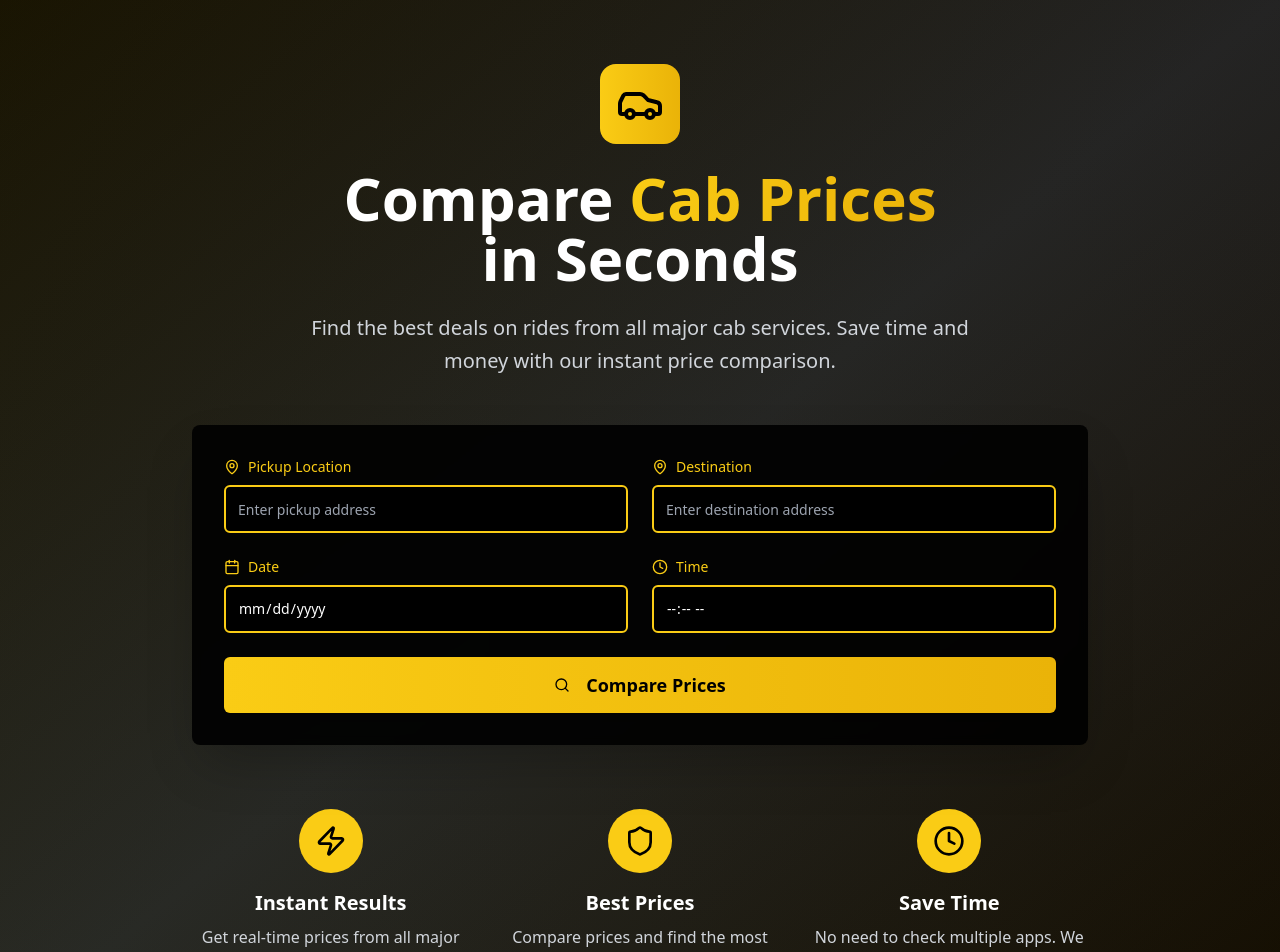
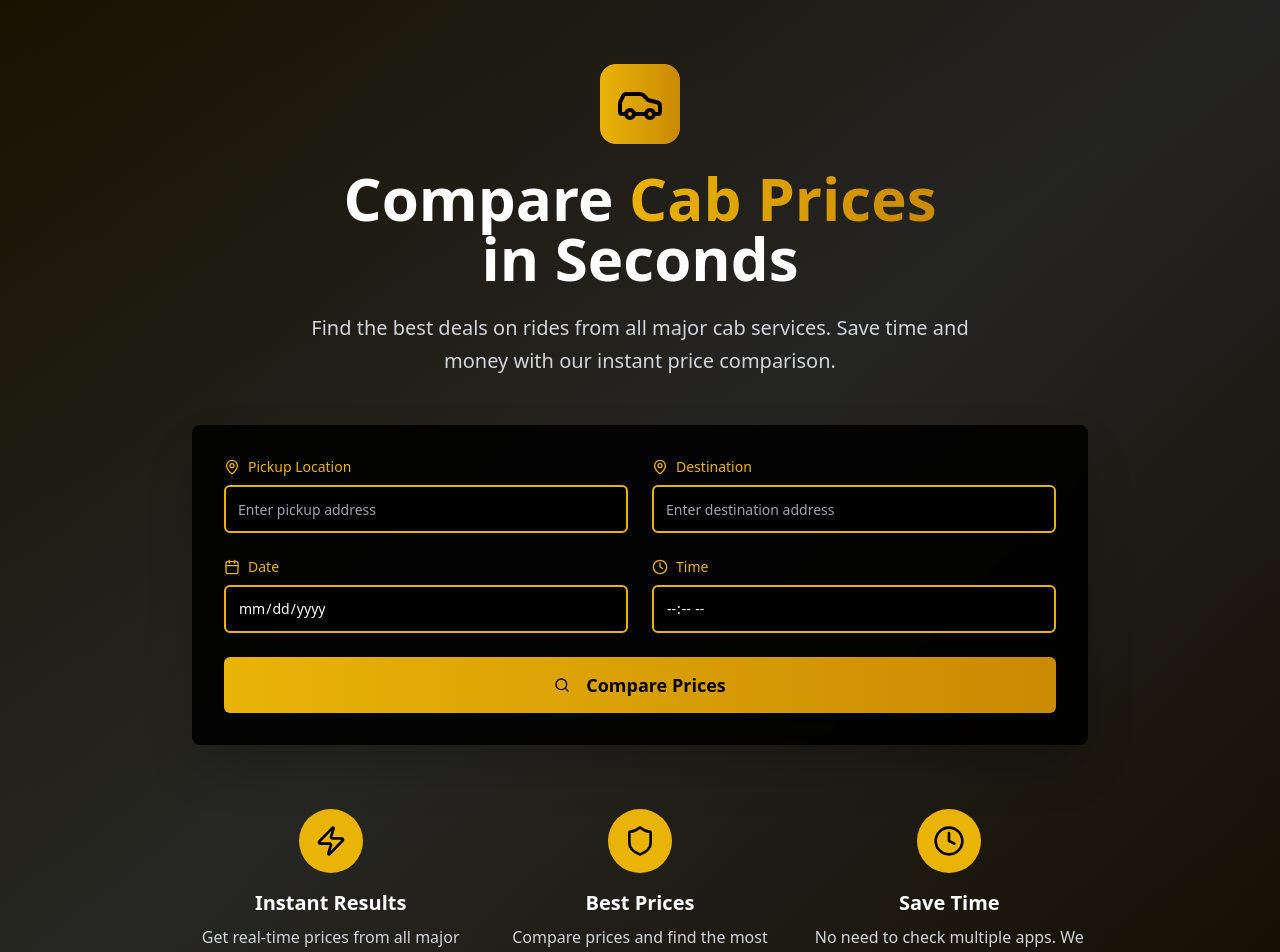
Before and after one commit to Devaryaa/cab-fare-finder-backend, a React (Vite) app: page / in a window 1280 px wide. Shown: the top 952 px of the page. Built offline with nearby package versions, Linux system fonts and the light colour scheme.

Commit message:
Adjust yellow color
Slightly darken the yellow color used in the theme.

```diff
--- a/src/components/PriceComparison.tsx
+++ b/src/components/PriceComparison.tsx
@@ -20,37 +20,37 @@ const PriceComparison = ({ services, onSelectService }: PriceComparisonProps) =>
     <div className="w-full max-w-6xl mx-auto space-y-8">
       {/* Stats Section */}
       <div className="grid grid-cols-1 md:grid-cols-3 gap-6">
-        <div className="bg-gradient-to-br from-black to-gray-900 p-6 rounded-2xl border border-yellow-400">
+        <div className="bg-gradient-to-br from-black to-gray-900 p-6 rounded-2xl border border-yellow-500">
           <div className="flex items-center space-x-3">
-            <div className="bg-yellow-400 p-3 rounded-full">
+            <div className="bg-yellow-500 p-3 rounded-full">
               <TrendingDown className="h-6 w-6 text-black" />
             </div>
             <div>
-              <p className="text-sm font-medium text-yellow-400">Best Price</p>
+              <p className="text-sm font-medium text-yellow-500">Best Price</p>
               <p className="text-2xl font-bold text-white">${cheapestPrice}</p>
             </div>
           </div>
         </div>
 
-        <div className="bg-gradient-to-br from-black to-gray-900 p-6 rounded-2xl border border-yellow-400">
+        <div className="bg-gradient-to-br from-black to-gray-900 p-6 rounded-2xl border border-yellow-500">
           <div className="flex items-center space-x-3">
-            <div className="bg-yellow-400 p-3 rounded-full">
+            <div className="bg-yellow-500 p-3 rounded-full">
               <Clock className="h-6 w-6 text-black" />
             </div>
             <div>
-              <p className="text-sm font-medium text-yellow-400">Fastest Pickup</p>
+              <p className="text-sm font-medium text-yellow-500">Fastest Pickup</p>
               <p className="text-2xl font-bold text-white">{fastestService.estimatedTime}</p>
             </div>
           </div>
         </div>
 
-        <div className="bg-gradient-to-br from-black to-gray-900 p-6 rounded-2xl border border-yellow-400">
+        <div className="bg-gradient-to-br from-black to-gray-900 p-6 rounded-2xl border border-yellow-500">
           <div className="flex items-center space-x-3">
-            <div className="bg-yellow-400 p-3 rounded-full">
+            <div className="bg-yellow-500 p-3 rounded-full">
               <Award className="h-6 w-6 text-black" />
             </div>
             <div>
-              <p className="text-sm font-medium text-yellow-400">Options Found</p>
+              <p className="text-sm font-medium text-yellow-500">Options Found</p>
               <p className="text-2xl font-bold text-white">{services.length}</p>
             </div>
           </div>
@@ -60,7 +60,7 @@ const PriceComparison = ({ services, onSelectService }: PriceComparisonProps) =>
       {/* Results Header */}
       <div className="text-center">
         <h2 className="text-3xl font-bold text-white mb-2">Available Rides</h2>
-        <p className="text-yellow-400">Compare prices and choose the best option for your trip</p>
+        <p className="text-yellow-500">Compare prices and choose the best option for your trip</p>
       </div>
 
       {/* Service Cards */}
--- a/src/components/SearchForm.tsx
+++ b/src/components/SearchForm.tsx
@@ -35,8 +35,8 @@ const SearchForm = ({ onSearch }: SearchFormProps) => {
         <form onSubmit={handleSubmit} className="space-y-6">
           <div className="grid grid-cols-1 md:grid-cols-2 gap-6">
             <div className="space-y-2">
-              <label className="text-sm font-medium text-yellow-400 flex items-center gap-2">
-                <MapPin className="h-4 w-4 text-yellow-400" />
+              <label className="text-sm font-medium text-yellow-500 flex items-center gap-2">
+                <MapPin className="h-4 w-4 text-yellow-500" />
                 Pickup Location
               </label>
               <Input
@@ -44,14 +44,14 @@ const SearchForm = ({ onSearch }: SearchFormProps) => {
                 placeholder="Enter pickup address"
                 value={formData.pickup}
                 onChange={(e) => setFormData({ ...formData, pickup: e.target.value })}
-                className="h-12 text-lg border-2 border-yellow-400 focus:border-yellow-300 transition-colors bg-black text-white placeholder:text-gray-400"
+                className="h-12 text-lg border-2 border-yellow-500 focus:border-yellow-400 transition-colors bg-black text-white placeholder:text-gray-400"
                 required
               />
             </div>
 
             <div className="space-y-2">
-              <label className="text-sm font-medium text-yellow-400 flex items-center gap-2">
-                <MapPin className="h-4 w-4 text-yellow-400" />
+              <label className="text-sm font-medium text-yellow-500 flex items-center gap-2">
+                <MapPin className="h-4 w-4 text-yellow-500" />
                 Destination
               </label>
               <Input
@@ -59,7 +59,7 @@ const SearchForm = ({ onSearch }: SearchFormProps) => {
                 placeholder="Enter destination address"
                 value={formData.destination}
                 onChange={(e) => setFormData({ ...formData, destination: e.target.value })}
-                className="h-12 text-lg border-2 border-yellow-400 focus:border-yellow-300 transition-colors bg-black text-white placeholder:text-gray-400"
+                className="h-12 text-lg border-2 border-yellow-500 focus:border-yellow-400 transition-colors bg-black text-white placeholder:text-gray-400"
                 required
               />
             </div>
@@ -67,29 +67,29 @@ const SearchForm = ({ onSearch }: SearchFormProps) => {
 
           <div className="grid grid-cols-1 md:grid-cols-2 gap-6">
             <div className="space-y-2">
-              <label className="text-sm font-medium text-yellow-400 flex items-center gap-2">
-                <Calendar className="h-4 w-4 text-yellow-400" />
+              <label className="text-sm font-medium text-yellow-500 flex items-center gap-2">
+                <Calendar className="h-4 w-4 text-yellow-500" />
                 Date
               </label>
               <Input
                 type="date"
                 value={formData.date}
                 onChange={(e) => setFormData({ ...formData, date: e.target.value })}
-                className="h-12 text-lg border-2 border-yellow-400 focus:border-yellow-300 transition-colors bg-black text-white"
+                className="h-12 text-lg border-2 border-yellow-500 focus:border-yellow-400 transition-colors bg-black text-white"
                 required
               />
             </div>
 
             <div className="space-y-2">
-              <label className="text-sm font-medium text-yellow-400 flex items-center gap-2">
-                <Clock className="h-4 w-4 text-yellow-400" />
+              <label className="text-sm font-medium text-yellow-500 flex items-center gap-2">
+                <Clock className="h-4 w-4 text-yellow-500" />
                 Time
               </label>
               <Input
                 type="time"
                 value={formData.time}
                 onChange={(e) => setFormData({ ...formData, time: e.target.value })}
-                className="h-12 text-lg border-2 border-yellow-400 focus:border-yellow-300 transition-colors bg-black text-white"
+                className="h-12 text-lg border-2 border-yellow-500 focus:border-yellow-400 transition-colors bg-black text-white"
                 required
               />
             </div>
@@ -97,7 +97,7 @@ const SearchForm = ({ onSearch }: SearchFormProps) => {
 
           <Button
             type="submit"
-            className="w-full h-14 text-lg font-semibold bg-gradient-to-r from-yellow-400 to-yellow-500 hover:from-yellow-500 hover:to-yellow-600 text-black transition-all duration-300 transform hover:scale-105 shadow-lg"
+            className="w-full h-14 text-lg font-semibold bg-gradient-to-r from-yellow-500 to-yellow-600 hover:from-yellow-600 hover:to-yellow-700 text-black transition-all duration-300 transform hover:scale-105 shadow-lg"
           >
             <Search className="mr-2 h-5 w-5" />
             Compare Prices
--- a/src/pages/Index.tsx
+++ b/src/pages/Index.tsx
@@ -39,16 +39,16 @@ const Index = () => {
     <div className="min-h-screen bg-gradient-to-br from-black via-gray-900 to-black">
       {/* Hero Section */}
       <div className="relative overflow-hidden">
-        <div className="absolute inset-0 bg-gradient-to-r from-yellow-400/10 to-yellow-600/10"></div>
+        <div className="absolute inset-0 bg-gradient-to-r from-yellow-500/10 to-yellow-600/10"></div>
         <div className="relative container mx-auto px-4 py-16">
           <div className="text-center mb-12">
             <div className="flex justify-center mb-6">
-              <div className="bg-gradient-to-r from-yellow-400 to-yellow-500 p-4 rounded-2xl">
+              <div className="bg-gradient-to-r from-yellow-500 to-yellow-600 p-4 rounded-2xl">
                 <Car className="h-12 w-12 text-black" />
               </div>
             </div>
             <h1 className="text-5xl md:text-6xl font-bold text-white mb-6 leading-tight">
-              Compare <span className="bg-gradient-to-r from-yellow-400 to-yellow-500 bg-clip-text text-transparent">Cab Prices</span>
+              Compare <span className="bg-gradient-to-r from-yellow-500 to-yellow-600 bg-clip-text text-transparent">Cab Prices</span>
               <br />
               in Seconds
             </h1>
@@ -66,7 +66,7 @@ const Index = () => {
           {!hasSearched && (
             <div className="grid grid-cols-1 md:grid-cols-3 gap-8 max-w-4xl mx-auto">
               <div className="text-center">
-                <div className="bg-yellow-400 p-4 rounded-full w-16 h-16 mx-auto mb-4 flex items-center justify-center">
+                <div className="bg-yellow-500 p-4 rounded-full w-16 h-16 mx-auto mb-4 flex items-center justify-center">
                   <Zap className="h-8 w-8 text-black" />
                 </div>
                 <h3 className="text-xl font-semibold text-white mb-2">Instant Results</h3>
@@ -74,7 +74,7 @@ const Index = () => {
               </div>
 
               <div className="text-center">
-                <div className="bg-yellow-400 p-4 rounded-full w-16 h-16 mx-auto mb-4 flex items-center justify-center">
+                <div className="bg-yellow-500 p-4 rounded-full w-16 h-16 mx-auto mb-4 flex items-center justify-center">
                   <Shield className="h-8 w-8 text-black" />
                 </div>
                 <h3 className="text-xl font-semibold text-white mb-2">Best Prices</h3>
@@ -82,7 +82,7 @@ const Index = () => {
               </div>
 
               <div className="text-center">
-                <div className="bg-yellow-400 p-4 rounded-full w-16 h-16 mx-auto mb-4 flex items-center justify-center">
+                <div className="bg-yellow-500 p-4 rounded-full w-16 h-16 mx-auto mb-4 flex items-center justify-center">
                   <Clock className="h-8 w-8 text-black" />
                 </div>
                 <h3 className="text-xl font-semibold text-white mb-2">Save Time</h3>
@@ -97,7 +97,7 @@ const Index = () => {
       {isLoading && (
         <div className="container mx-auto px-4 py-16">
           <div className="text-center">
-            <div className="animate-spin rounded-full h-16 w-16 border-4 border-yellow-400 border-t-transparent mx-auto mb-4"></div>
+            <div className="animate-spin rounded-full h-16 w-16 border-4 border-yellow-500 border-t-transparent mx-auto mb-4"></div>
             <h2 className="text-2xl font-semibold text-white mb-2">Searching for the best rides...</h2>
             <p className="text-gray-300">Comparing prices from all available services</p>
           </div>
```
Also changed, not shown: src/components/CabServiceCard.tsx (+12 -12 lines).
